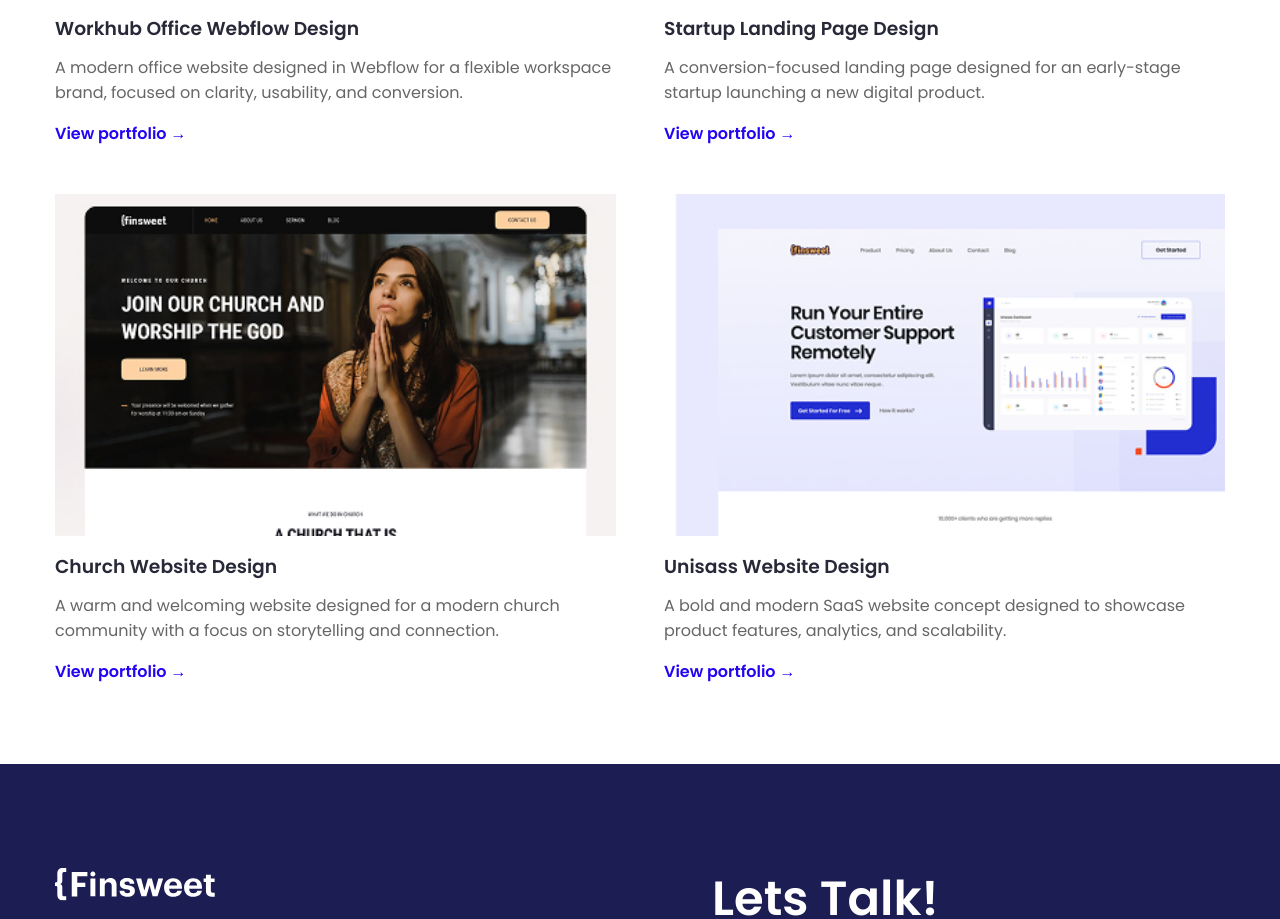
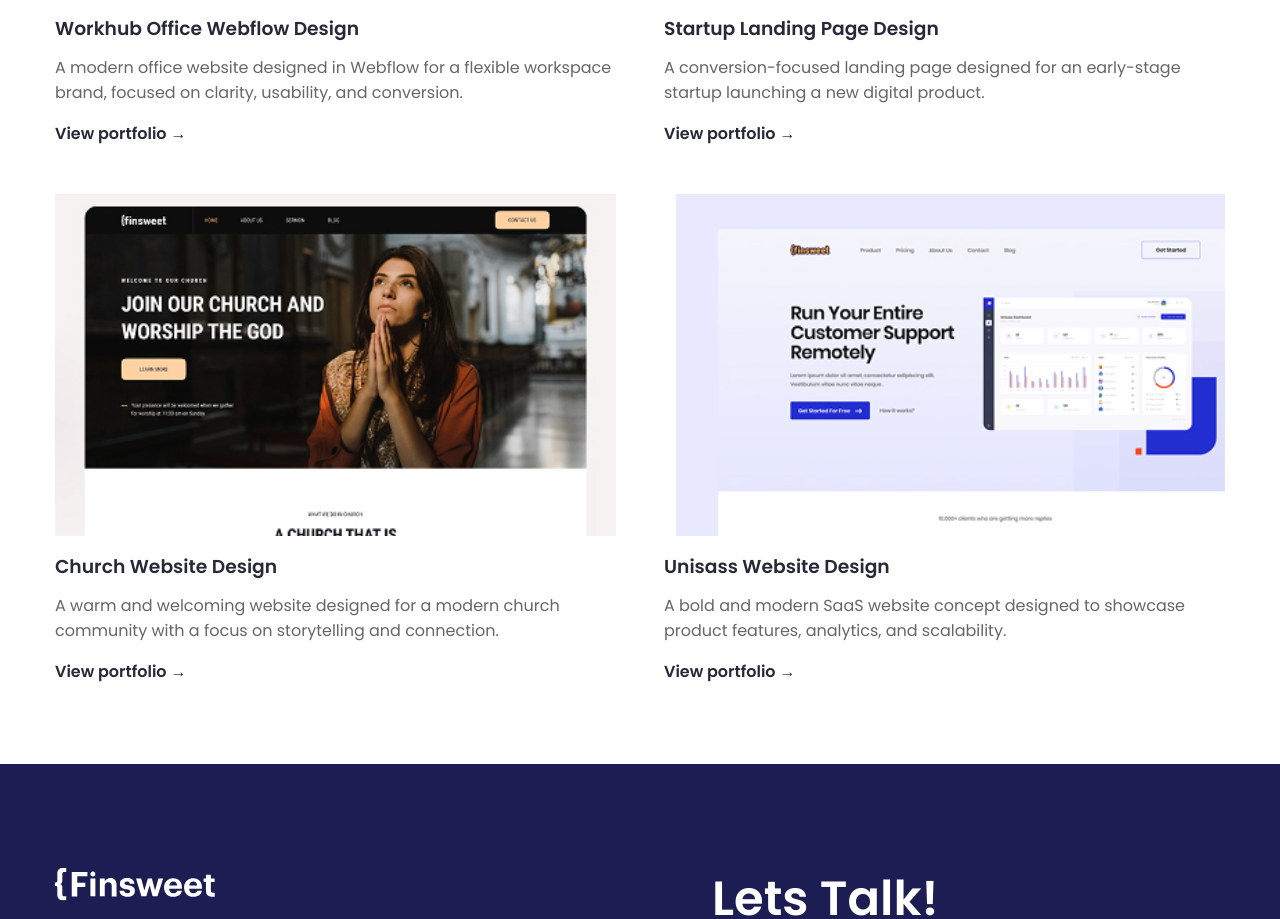
Before and after one commit to andreyk1n/finsweet, a React (Create React App) app: page /works in a window 1280 px wide. Shown: the part 891-1810 px from the top of the page. Built offline with nearby package versions, Linux system fonts and the light colour scheme; the HTML template or start-up script is replaced by a standard one.

Commit message:
style: enhance link styles in blog and works components for better visibility and interaction

```diff
--- a/src/template-parts/components/blog/blog.scss
+++ b/src/template-parts/components/blog/blog.scss
@@ -57,6 +57,7 @@
     &__title {
         max-width: 950px;
         margin: 0 auto;
+
         a {
             color: inherit;
             text-decoration: none;
@@ -71,6 +72,12 @@
     &__link {
         font-weight: 600;
         text-decoration: none;
+        color: #282938;
+        transition-duration: .5s;
+
+        &:hover {
+            opacity: 0.5;
+        }
     }
 }
 
@@ -119,6 +126,12 @@
     &__link {
         font-weight: 600;
         text-decoration: none;
+        color: #282938;
+        transition-duration: .5s;
+
+        &:hover {
+            opacity: 0.5;
+        }
     }
 }
 
--- a/src/template-parts/components/works/works.scss
+++ b/src/template-parts/components/works/works.scss
@@ -44,6 +44,7 @@
 
     &__item-title {
         margin-bottom: 12px;
+
         a {
             color: inherit;
             text-decoration: none;
@@ -63,12 +64,11 @@
     &__item-link {
         font-weight: 600;
         text-decoration: none;
-        color: #2405f2;
-        transition: opacity 0.3s ease, text-decoration 0.3s ease;
+        color: #282938;
+        transition-duration: .5s;
 
         &:hover {
-            opacity: 0.8;
-            text-decoration: underline;
+            opacity: 0.5;
         }
     }
 }
```
